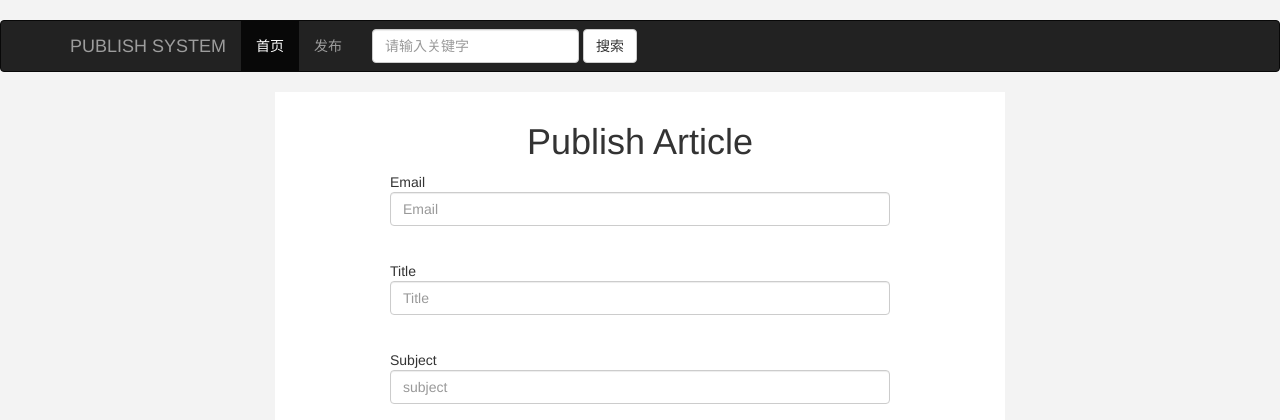
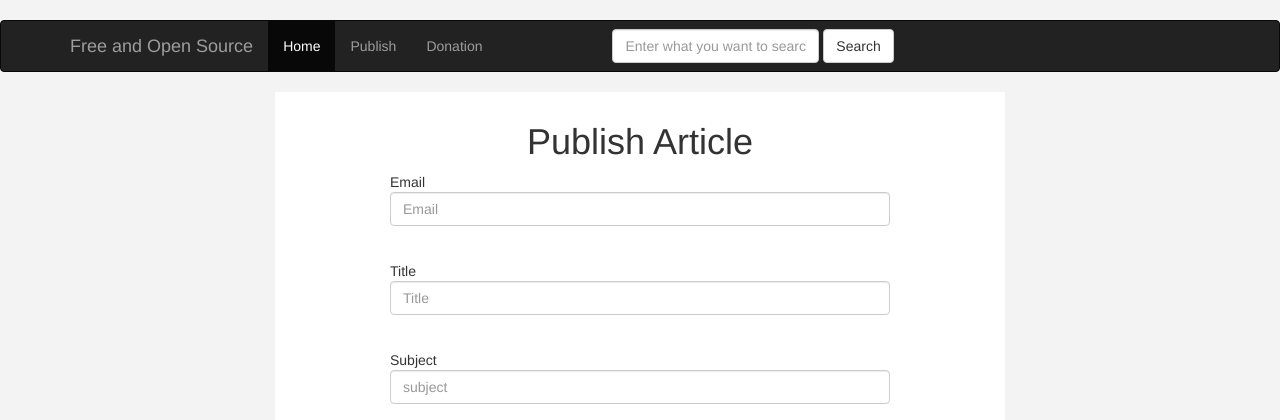
Before and after one commit to Suchist/PublishSystem, a Flask app: page /publish in a window 1280 px wide. Shown: the top 420 px of the page. Run offline with Flask 2, Linux system fonts and the light colour scheme.

Commit message:
Add donation in navigation bar

```diff
--- a/templates/base.html
+++ b/templates/base.html
@@ -20,26 +20,29 @@
     <div class="container">
     <!-- Brand and toggle get grouped for better mobile display -->
         <div class="navbar-header">
-            <a class="navbar-brand" href="#">PUBLISH SYSTEM</a>
+            <a class="navbar-brand" href="#">Free and Open Source</a>
         </div>
 
     <!-- Collect the nav links, forms, and other content for toggling -->
         <div class="collapse navbar-collapse" id="bs-example-navbar-collapse-1">
             <ul class="nav navbar-nav">
                 <li class="active">
-                    <a href="/">首页<span class="sr-only">(current)</span></a>
+                    <a href="/">Home<span class="sr-only">(current)</span></a>
                 </li>
                 <li>
-                    <a href="{{ url_for('publish') }}">发布</a>
+                    <a href="{{ url_for('publish') }}">Publish</a>
+                </li>
+                 <li>
+                    <a href="{{ url_for('donate') }}">Donation</a>
                 </li>
 
             </ul>
 
-            <form class="navbar-form navbar-left" action="{{ url_for('search') }}" method="get">
+            <form class="navbar-form navbar-left"  style="margin-left: 100px" action="{{ url_for('search') }}" method="get">
                 <div class="form-group">
-                    <input name="q" type="text" class="form-control" placeholder="请输入关键字">
+                    <input name="q" type="text" class="form-control" placeholder="Enter what you want to search">
                 </div>
-                <button type="submit" class="btn btn-default">搜索</button>
+                <button type="submit" class="btn btn-default">Search</button>
             </form>
         </div>
     </div>
```
